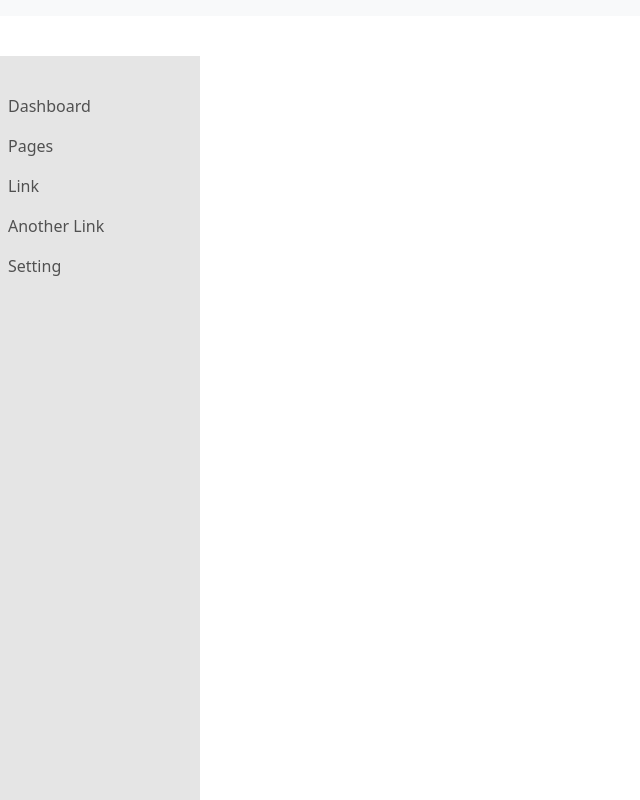
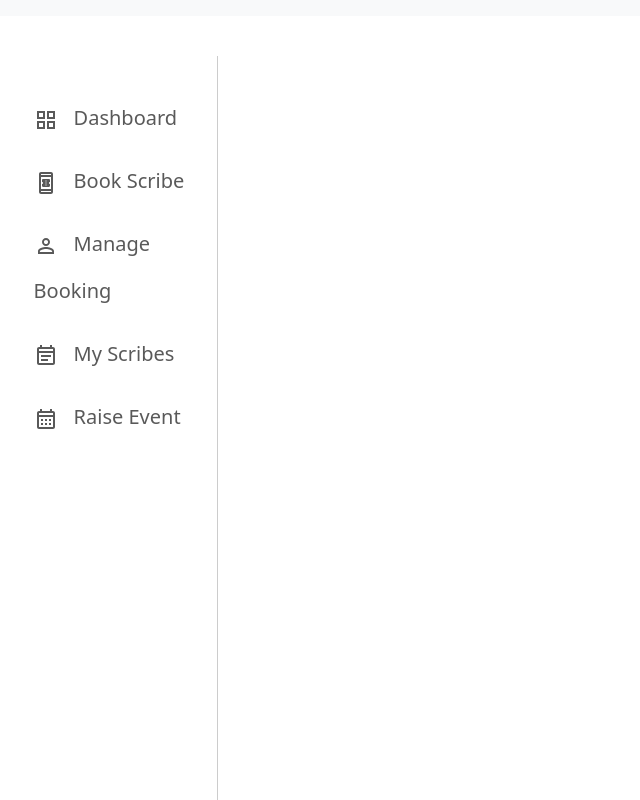
Before and after one commit to KeerthanaR2910/scribe-app, a React (Create React App) app: page / in a window 1280 px wide. Both pictures are taken after typing "name@example.com", "Sample123" into the empty fields and a click on the button "CONTINUE". Shown: the whole page, without its empty margins (0-640 px from the left). Built offline with nearby package versions, Linux system fonts and the light colour scheme.

Commit message:
[Mahesh|Keerthana]- Add icons and alignment for nav bar

```diff
--- a/package.json
+++ b/package.json
@@ -3,6 +3,10 @@
   "version": "0.1.0",
   "private": true,
   "dependencies": {
+    "@emotion/react": "^11.11.0",
+    "@emotion/styled": "^11.11.0",
+    "@mui/icons-material": "^5.11.16",
+    "@mui/material": "^5.13.3",
     "@testing-library/jest-dom": "^5.14.1",
     "@testing-library/react": "^13.0.0",
     "@testing-library/user-event": "^13.2.1",
--- a/src/components/NavigationBar/NavigationBar.css
+++ b/src/components/NavigationBar/NavigationBar.css
@@ -3,10 +3,18 @@
         position: fixed;
         top: 56px;
         left: 0;
-        width: 200px;
+        width: 15%;
         height: 100%;
-        background-color: #E5E5E5;
+        background-color: white;
         overflow-y: auto;
-        padding-top: 30px
+        padding-top: 30px;
+        border-right: 1px solid #CCCCCC;
+        margin-left:2%;
+        font-size: 20px;
+        line-height: 47px !important;
+        padding-bottom:13% !important;
     }
 }
+  .pad-left{
+    padding-left:1rem !important;
+    }
--- a/src/components/NavigationBar/NavigationBar.tsx
+++ b/src/components/NavigationBar/NavigationBar.tsx
@@ -1,4 +1,10 @@
 import "./NavigationBar.css"
+import CalendarMonthOutlinedIcon from '@mui/icons-material/CalendarMonthOutlined';
+import BookOnlineOutlinedIcon from '@mui/icons-material/BookOnlineOutlined';
+import PersonOutlineOutlinedIcon from '@mui/icons-material/PersonOutlineOutlined';
+import EventNoteOutlinedIcon from '@mui/icons-material/EventNoteOutlined';
+import GridViewOutlinedIcon from '@mui/icons-material/GridViewOutlined';
+
 
 const NavigationBar = () => {
    return(
@@ -10,29 +16,33 @@ const NavigationBar = () => {
            </button>
 
            <div className="collapse navbar-collapse" id="navbarSupportedContent">
-               <ul className="navbar-nav mr-auto flex-column vertical-nav">
+               <ul className="navbar-nav flex-column vertical-nav">
                    <li className="nav-item">
                        {/* eslint-disable-next-line jsx-a11y/anchor-is-valid */}
-                       <a className="nav-link" href="#">Dashboard</a>
+                       <a className="nav-link" href="#">
+                       <GridViewOutlinedIcon/><span className={"pad-left"}>Dashboard</span></a>
                    </li>
                    <li className="nav-item">
                        {/* eslint-disable-next-line jsx-a11y/anchor-is-valid */}
-                       <a className="nav-link" href="#">Pages</a>
+                       <a className="nav-link" href="#">
+                       <BookOnlineOutlinedIcon/><span className={"pad-left"}>Book Scribe</span></a>
                    </li>
                    <li className="nav-item">
                        {/* eslint-disable-next-line jsx-a11y/anchor-is-valid */}
-                       <a className="nav-link" href="#">Link</a>
+                       <a className="nav-link" href="#">
+                       <PersonOutlineOutlinedIcon/><span className={"pad-left"}>Manage Booking</span></a>
                    </li>
                <li className="nav-item">
                    {/* eslint-disable-next-line jsx-a11y/anchor-is-valid */}
-                   <a className="nav-link" href="#">Another Link</a>
+                   <a className="nav-link" href="#">
+                   <EventNoteOutlinedIcon/><span className={"pad-left"}>My Scribes</span></a>
                </li>
                <li className="nav-item">
                    {/* eslint-disable-next-line jsx-a11y/anchor-is-valid */}
-                   <a className="nav-link" href="#">Setting</a>
+                   <a className="nav-link" href="#">
+                   <CalendarMonthOutlinedIcon/><span className={"pad-left"}>Raise Event</span></a>
                </li>
            </ul>
-
        </div>
        </nav>
        </>
```
Also changed, not shown: 1 other file (tests, documents, lock files or other folders).
